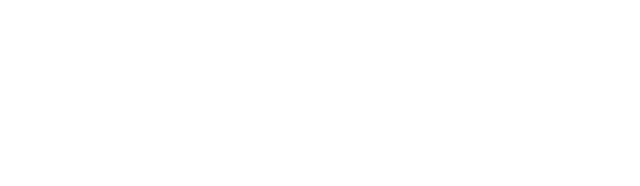
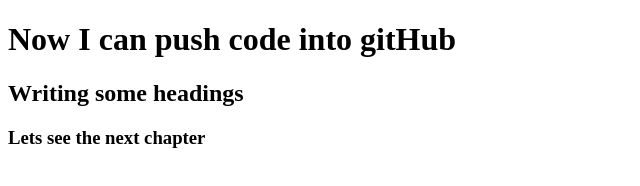
Before and after one commit to Ahmed-Moudud/my-second-repo, a plain HTML site: page index.html in a window 1280 px wide. Shown: the whole page, without its empty margins (0-640 px from the left). Drawn offline with Linux system fonts and the light colour scheme.

Commit message:
Added header

```diff
--- a/index.html
+++ b/index.html
@@ -7,6 +7,8 @@
     <title>My second gitHub ripository</title>
 </head>
 <body>
-
+    <h1>Now I can push code into gitHub</h1>
+    <h2>Writing some headings</h2>
+    <h3>Lets see the next chapter</h3>
 </body>
 </html>
```
